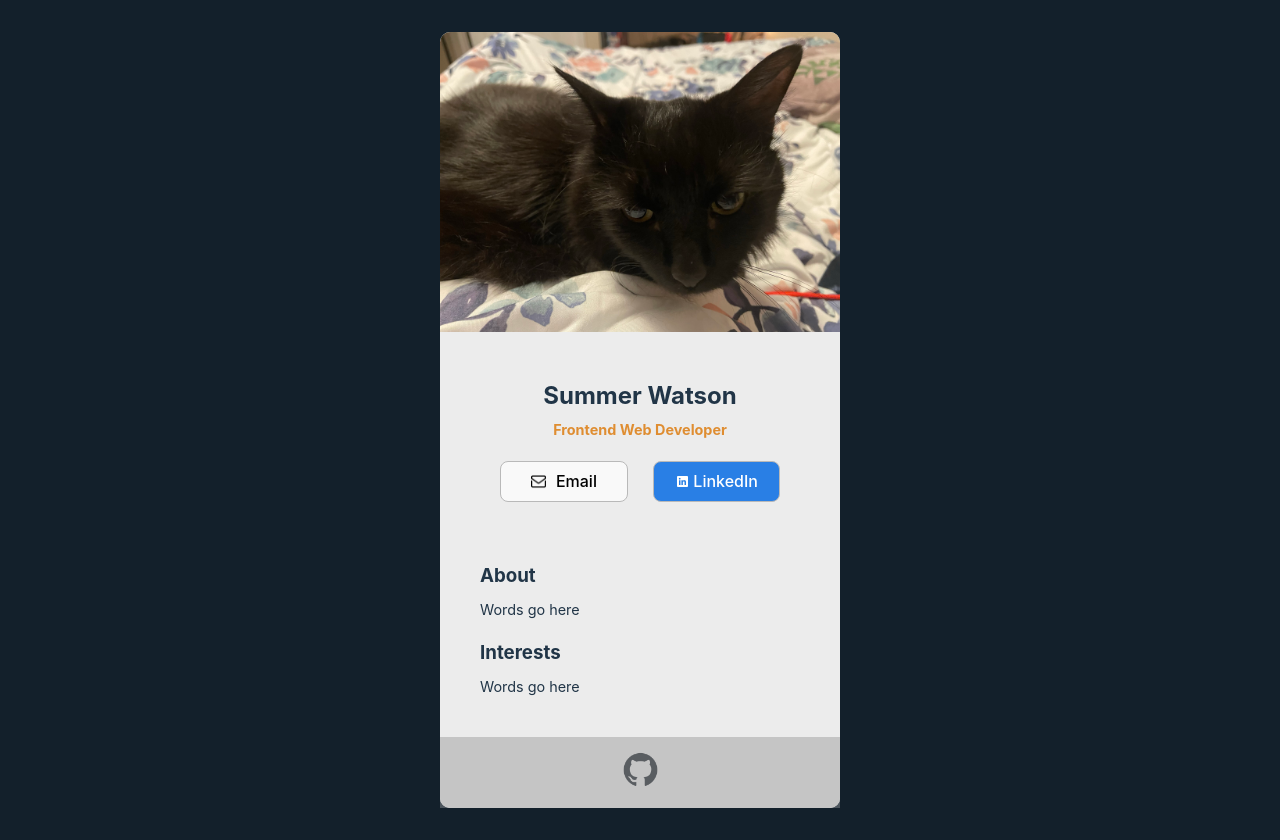
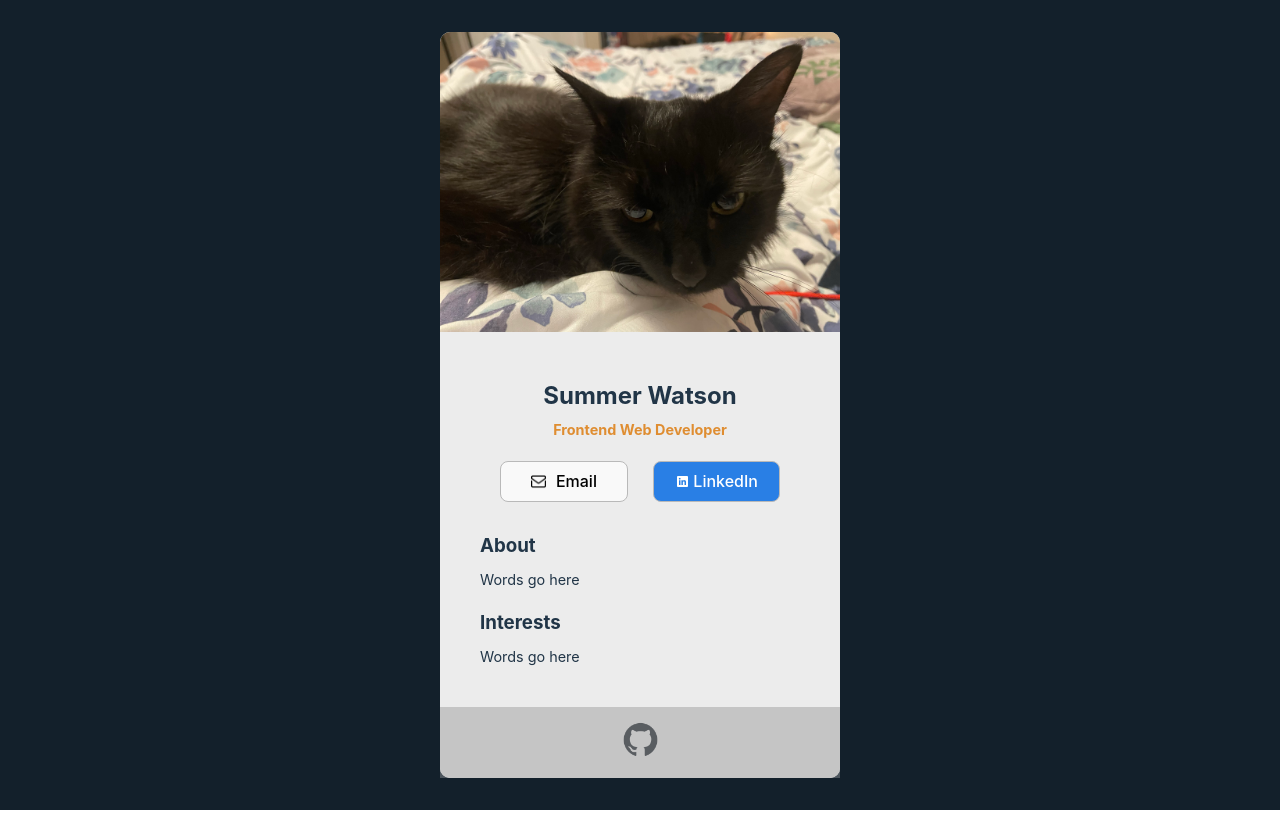
Before and after one commit to swatson9008/businesscard, a React (Vite) app: page / in a window 1280 px wide. After the commit the page ends 810 px from the top, so only its background shows below. Built offline with nearby package versions, Linux system fonts and the light colour scheme.

Commit message:
css adjustments

```diff
--- a/src/index.css
+++ b/src/index.css
@@ -91,7 +91,10 @@ main {
 }
 
 .aboutBox {
-  margin: 40px;
+  margin-left: 40px;
+  margin-right: 40px;
+  margin-bottom: 40px;
+  margin-top: -30px;
 }
 
 .aboutDescription, .interestDescription {
```
